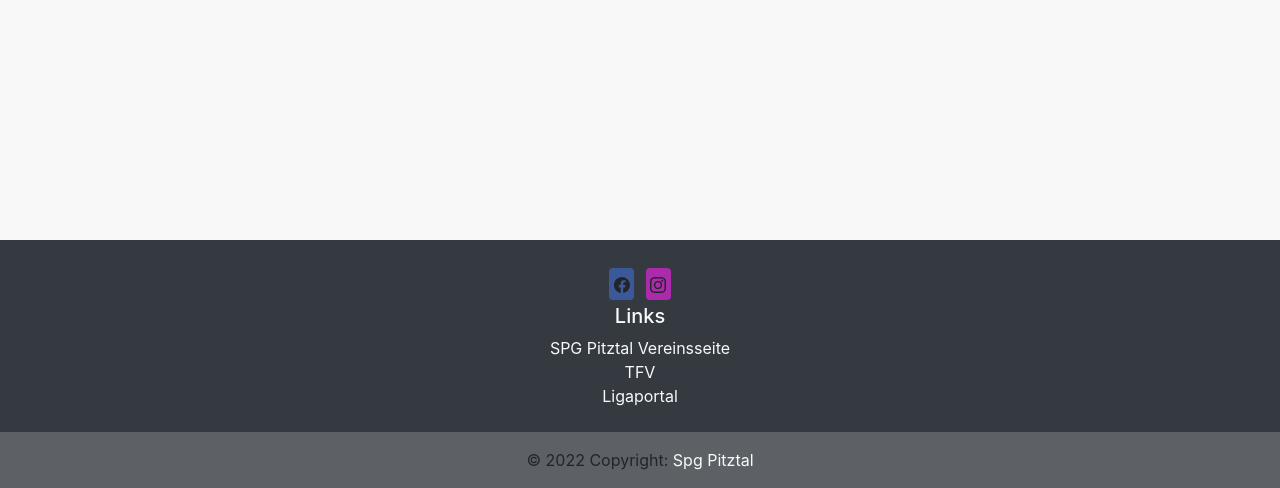
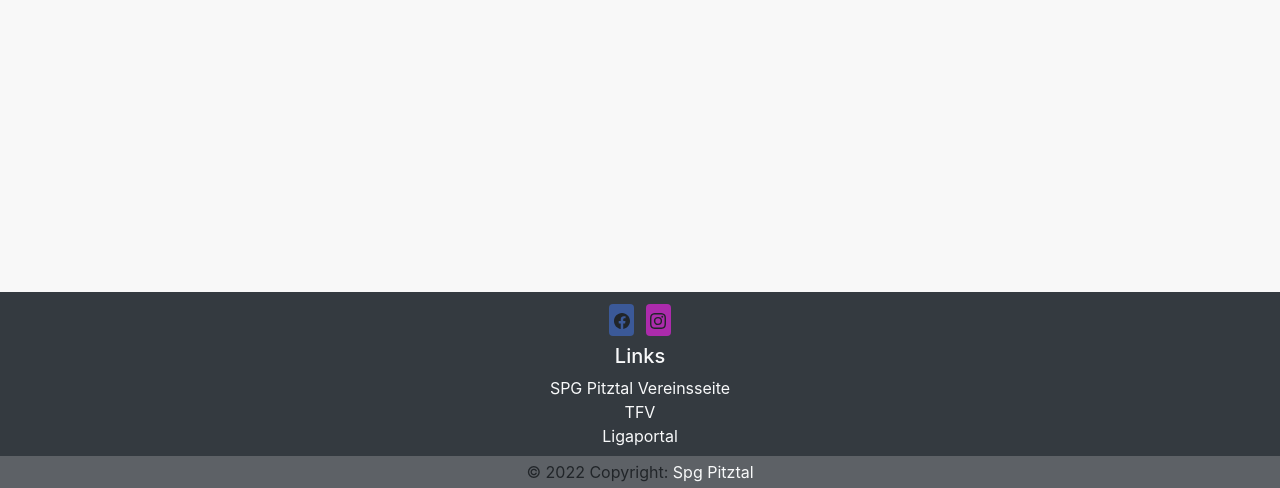
Before and after one commit to tobias124/newTest, a Flask app: page /bet in a window 1280 px wide. Shown: the part 368-856 px from the top of the page. Run offline with Flask 2, Linux system fonts and the light colour scheme; the visitor is signed in with stand-in values (Sample User, id 1); data comes from the database, SQL or seed files in the repository; data that the repository does not hold is empty; some libraries are stand-ins or nearby versions.

Commit message:
footer size change

```diff
--- a/website/templates/base-with-footer.html
+++ b/website/templates/base-with-footer.html
@@ -101,10 +101,10 @@
       <!-- Footer -->
 <footer class="bg-dark text-center" id="footer">
   <!-- Grid container -->
-  <div class="container p-4">
+  <div class="container p-2">
 
     <!-- Section: Social media -->
-    <section class="mb-0">
+    <section class="mb-1">
       <!-- Facebook -->
       <a class="btn btn-floating m-1" style="background-color: #3b5998" href="https://www.facebook.com/SPG-Raika-Pitztal-254367077968223/" role="button"><svg xmlns="http://www.w3.org/2000/svg" width="16" height="16" fill="currentColor" class="bi bi-facebook" viewBox="0 0 16 16">
         <path d="M16 8.049c0-4.446-3.582-8.05-8-8.05C3.58 0-.002 3.603-.002 8.05c0 4.017 2.926 7.347 6.75 7.951v-5.625h-2.03V8.05H6.75V6.275c0-2.017 1.195-3.131 3.022-3.131.876 0 1.791.157 1.791.157v1.98h-1.009c-.993 0-1.303.621-1.303 1.258v1.51h2.218l-.354 2.326H9.25V16c3.824-.604 6.75-3.934 6.75-7.951z"/>
@@ -148,7 +148,7 @@
   <!-- Grid container -->
 
   <!-- Copyright -->
-  <div class="text-center p-3" style="background-color: rgba(255, 255, 255, 0.2)">
+  <div class="text-center p-1" style="background-color: rgba(255, 255, 255, 0.2)">
     © 2022 Copyright:
     <a class="text-light" href="https://vereine.oefb.at/SpgPitztal/News/">Spg Pitztal</a>
   </div>
```
